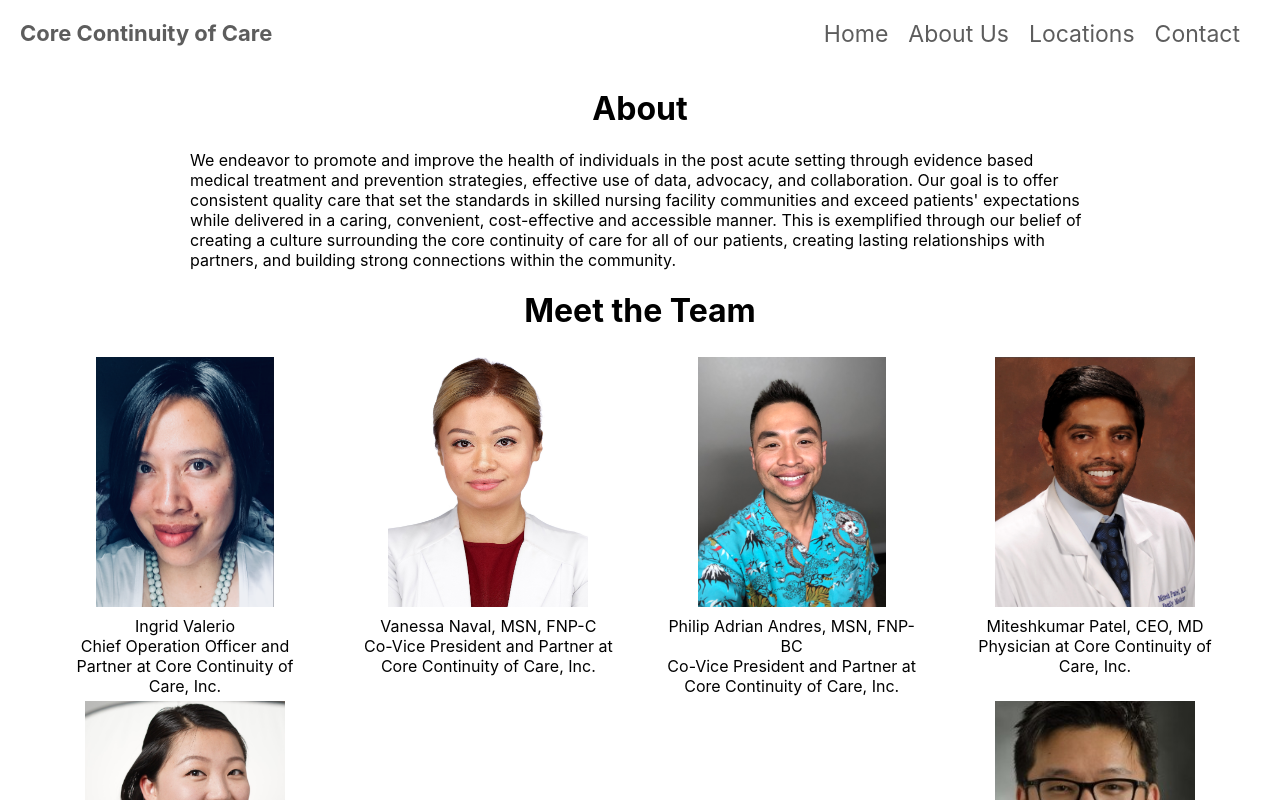
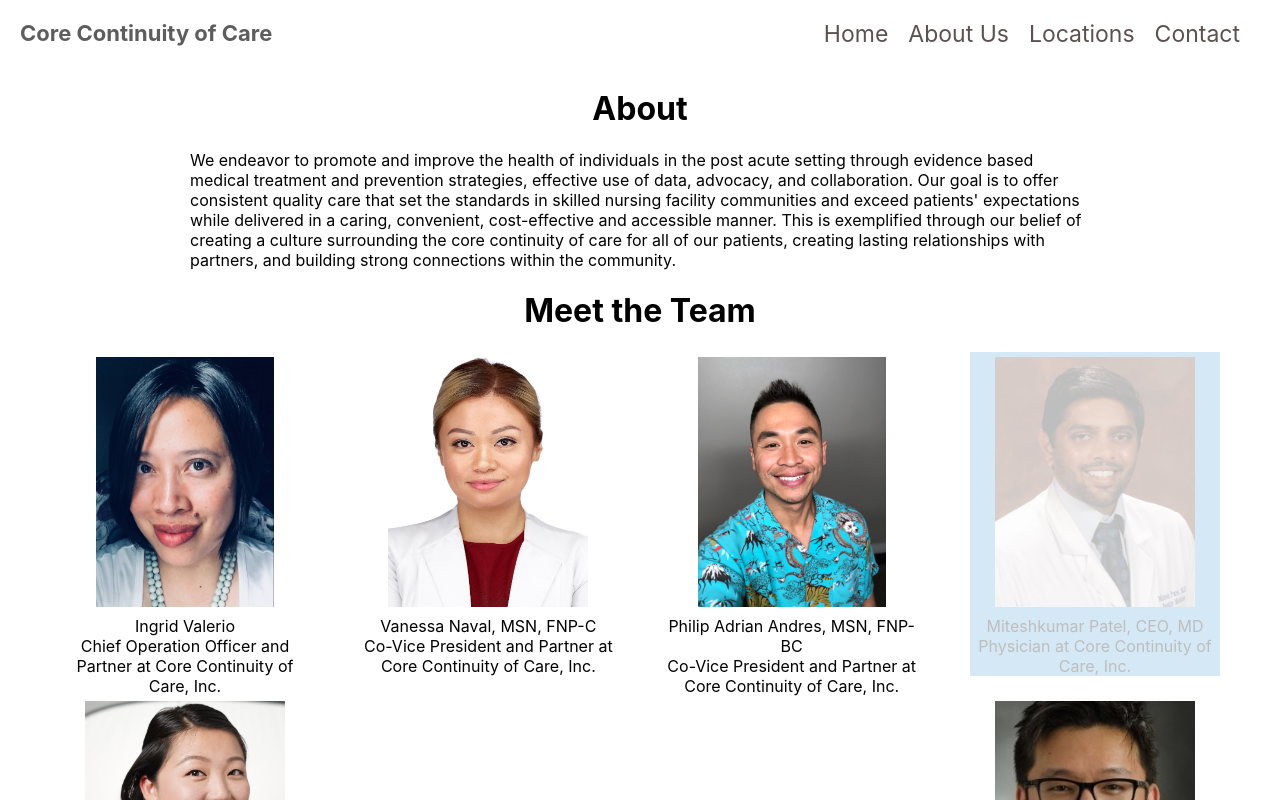
Before and after one commit to GilBu/corecontinuitycare, a React (Create React App) app: page /about in a window 1280 px wide. In both pictures the pointer is over the element 1095 px from the left and 513 px from the top of the page. Shown: the top 800 px of the page. Built offline with nearby package versions, Linux system fonts and the light colour scheme.

Commit message:
add hover color highlight

```diff
--- a/src/components/layout/styles.css
+++ b/src/components/layout/styles.css
@@ -28,7 +28,7 @@
 .link-style {
   font-size: 23px;
   text-align: right;
-  color: #5d5d5d;
+  color: #5c5151;
   text-decoration: none;
   padding-right: 20px;
 }
--- a/src/components/pages/about/styles.css
+++ b/src/components/pages/about/styles.css
@@ -10,6 +10,11 @@
   flex-flow: row wrap;
   align-self: space-between;
   justify-content: space-between;
+}
+
+.gallery:hover{
+  background-color: #5ca5da;opacity:0.25;
+
 }
 
 div.gallery img {
```
